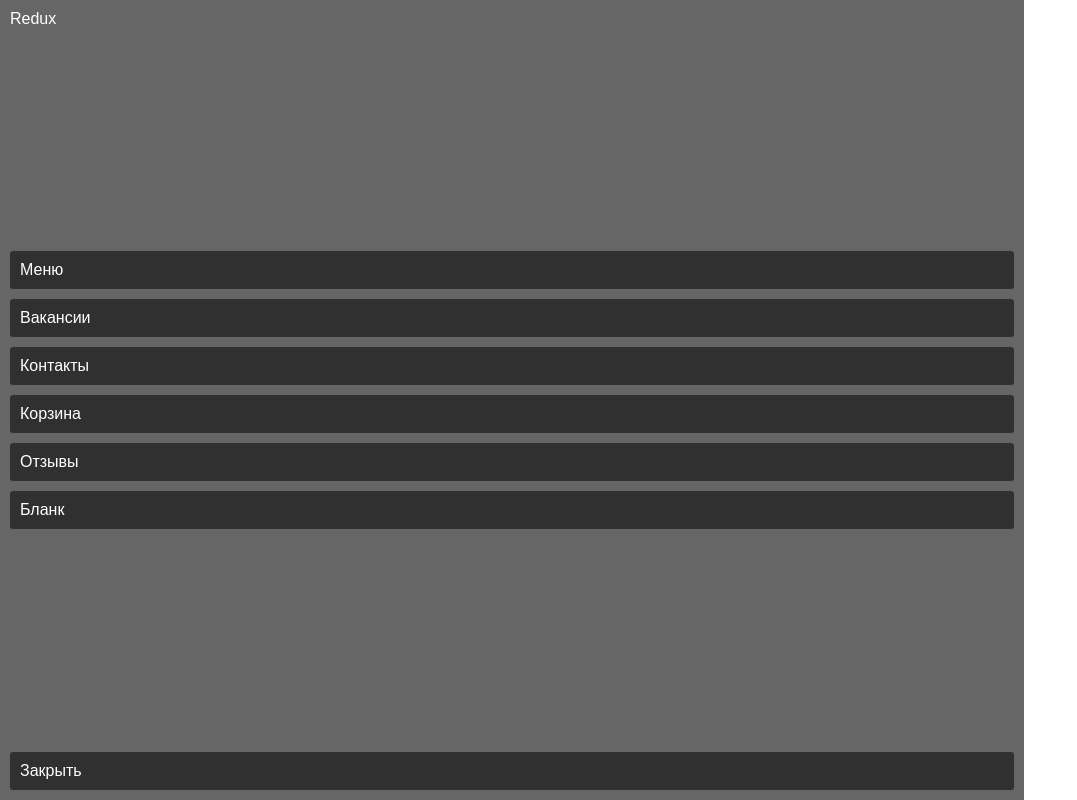
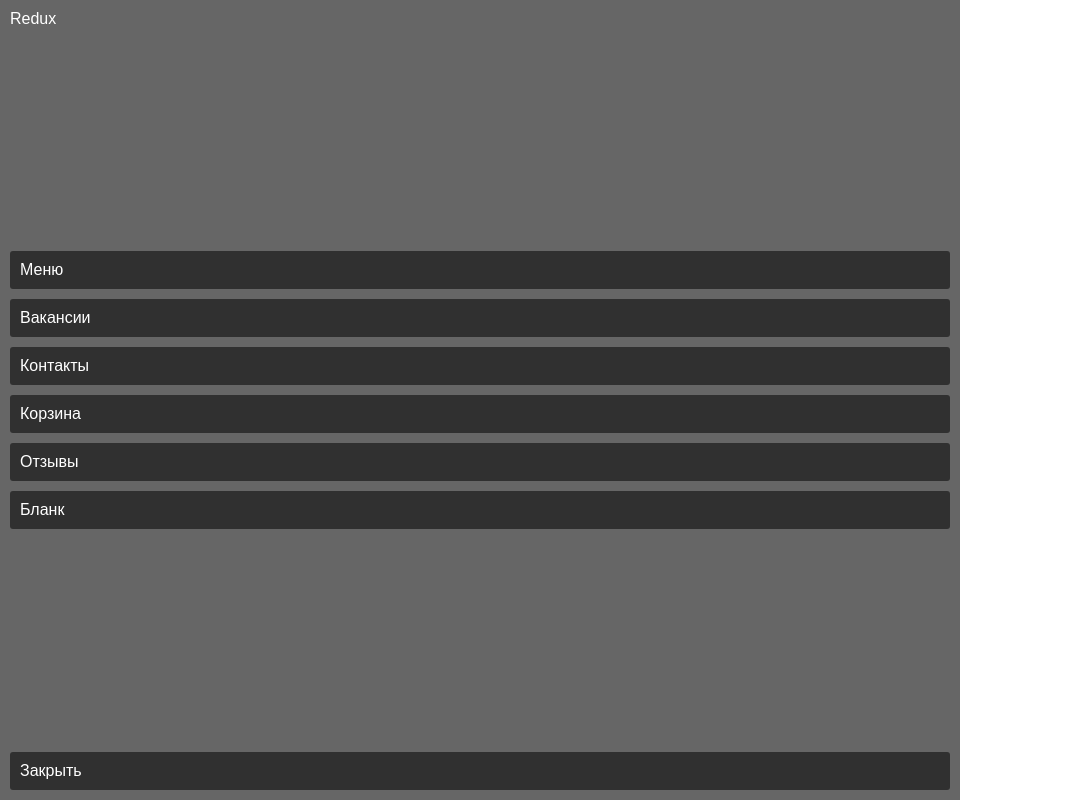
Before and after one commit to benzogang666/rein, a React (Vite) app: page /guides in a window 1280 px wide. Shown: the whole page, without its empty margins (0-1077 px from the left). Built offline with nearby package versions, Linux system fonts and the light colour scheme.

Commit message:
so muches

```diff
--- a/src/components/guides/Guides.css
+++ b/src/components/guides/Guides.css
@@ -9,7 +9,7 @@
 
 .guides-content {
   color: #fff;
-  width: 80%;
+  width: 75%;
   min-height: 100%;
   padding: 10px;
   display: grid;
--- a/src/components/guides/Guides.jsx
+++ b/src/components/guides/Guides.jsx
@@ -1,5 +1,6 @@
 import "./Guides.css";
 
+import { useEffect } from "react";
 import { createPortal } from "react-dom";
 import { NavLink } from "react-router";
 
@@ -12,6 +13,14 @@ const Guides = ({ onClose }) => {
     { name: "Отзывы", path: "/reviews" },
     { name: "Бланк", path: "/receipt" },
   ];
+
+  useEffect(() => {
+    document.body.style.overflow = "hidden"; // Отключаем прокрутку
+
+    return () => {
+      document.body.style.overflow = ""; // Восстанавливаем прокрутку при размонтировании
+    };
+  }, []);
 
   return createPortal(
     <>
--- a/src/router/Router.jsx
+++ b/src/router/Router.jsx
@@ -76,6 +76,10 @@ const router = createBrowserRouter([
     element: <Product />,
   },
   {
+    path: "menu/:product",
+    element: <Product />,
+  },
+  {
     path: "search/:product",
     element: <Product />,
   },
```
